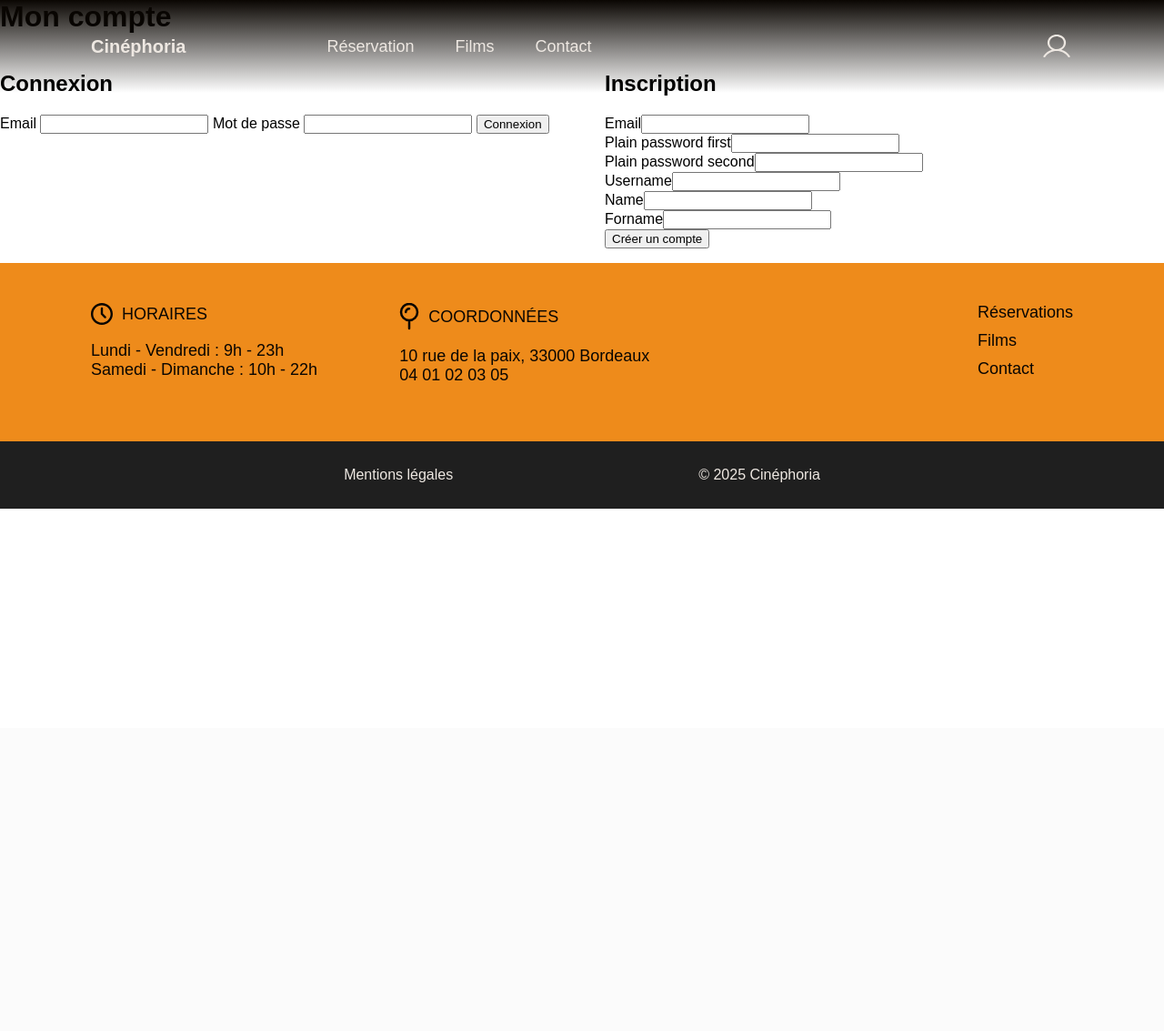
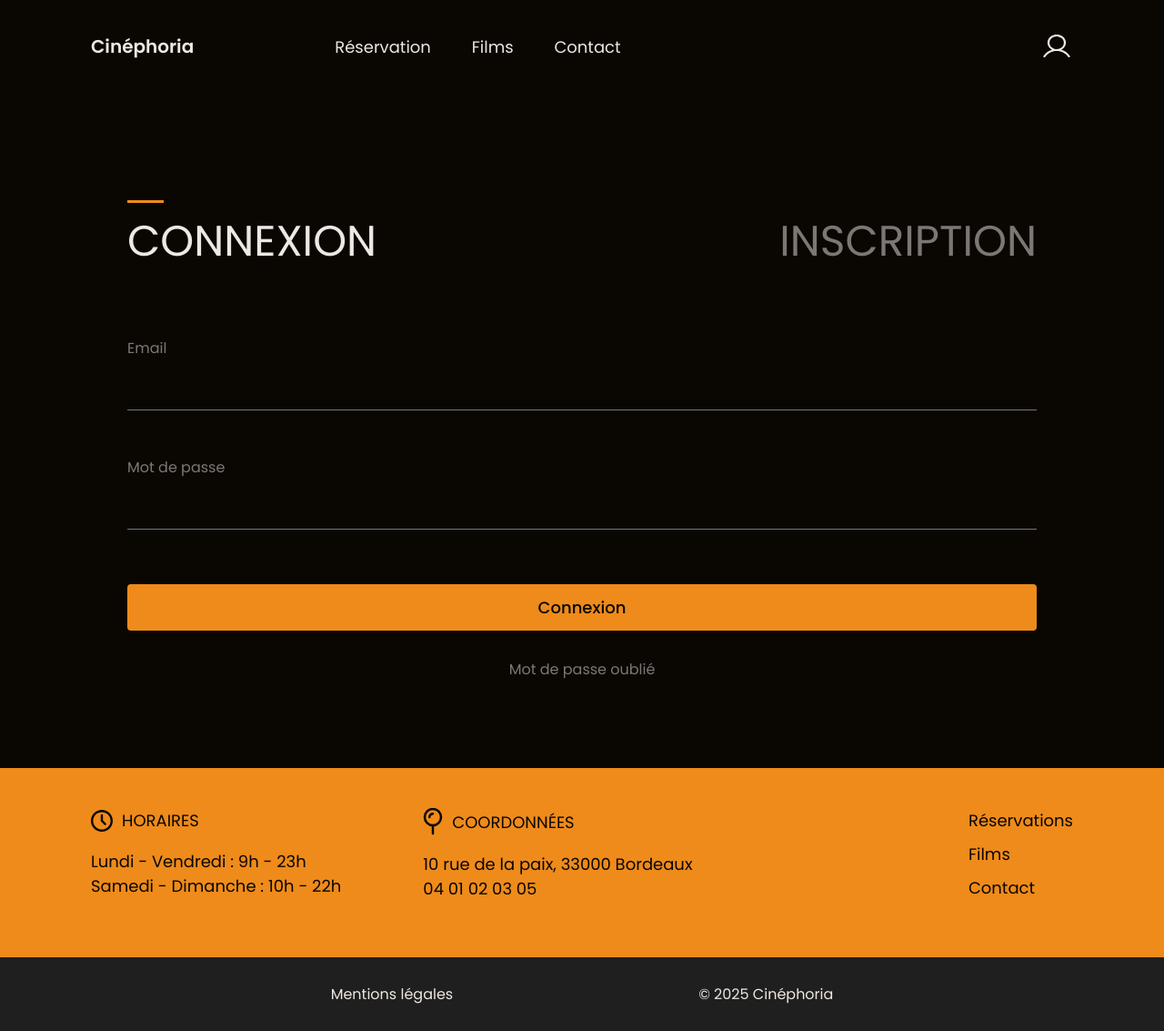
Before and after one commit to Klopes10/Cinephoria, a Symfony app: template templates/auth/index.html.twig in a window 1280 px wide. Shown: the whole page at 91% size. Before the commit the page ends 559 px from the top, so only its background shows below. Run offline with Twig, Linux system fonts and the light colour scheme; the template is opened without the code that fills it, so the values that code supplies are empty; form fields are guessed from the names that the template uses; some libraries are stand-ins or nearby versions.

Commit message:
Page inscription et connexion

```diff
--- /dev/null
+++ b/public/css/auth.css
@@ -0,0 +1,192 @@
+body {
+    background-color: #0A0602;
+}
+
+.auth-wrapper {
+    display: flex;
+    justify-content: center;
+    align-items: flex-start;
+    padding: 80px 20px;
+    min-height: 80vh;
+    background-color: #0A0602;
+}
+
+.auth-container {
+    max-width: 1000px;
+    width: 100%;
+    background-color: #0A0602;
+    color: #EEE8E2;
+}
+
+.auth-tabs {
+    display: flex;
+    justify-content: space-between;
+    margin-bottom: 70px;
+    margin-top: 150px;
+}
+
+.auth-tabs .tab {
+    margin: 0;
+    font-weight: 400;
+    text-transform: uppercase;
+    color: #EEE8E2;
+    cursor: pointer;
+    position: relative;
+    opacity: 0.5;
+}
+
+.auth-tabs .tab.active {
+    color: #EEE8E2;
+    opacity: 1;
+}
+
+.auth-tabs .tab.active::before {
+    content: "";
+    position: absolute;
+    top: -10px;
+    left: 0;
+    width: 40px;
+    height: 3px;
+    background-color: #ee8b1b;
+}
+
+.auth-forms {
+    display: flex;
+    gap: 80px;
+    flex-wrap: wrap;
+
+}
+.form-group{
+    margin-bottom:30px;
+}
+
+.auth-form-section {
+    flex: 1;
+}
+
+.auth-form {
+    display: flex;
+    flex-direction: column;
+    gap: 20px;
+
+}
+
+.auth-form .form-group {
+    display: flex;
+    flex-direction: column;
+}
+
+.auth-form label {
+    font-size: 16px;
+    color: #EEE8E2;
+    opacity: 0.5;
+    transition: opacity 0.3s ease;
+     font-family: "Poppins", sans-serif;
+}
+
+.auth-form .form-group:focus-within label {
+    opacity: 1;
+}
+
+.auth-form input[type="text"],
+.auth-form input[type="password"],
+.auth-form input[type="email"] {
+    width: 100%;
+    background: transparent;
+    border: none;
+    border-bottom: 1px solid #777;
+    color: #EEE8E2;
+    padding:15px 0;
+    font-size: 16px;
+    font-family: inherit;
+    transition: border-color 0.3s;
+
+
+}
+
+.auth-form input:focus {
+    outline: none;
+    border-bottom: 1px solid #EE8B1B;
+    border-color: #EEE8E2;
+}
+
+/* --- Boutons avec effet animé vers le haut --- */
+
+.auth-form button {
+    position: relative;
+    font-family: "Poppins", sans-serif;
+    margin-top: 10px;
+    background-color: #ee8b1b;
+    color: #0A0602;
+    font-weight: 500;
+    border: none;
+    padding: 12px 20px;
+    font-size: 18px;
+    border-radius: 4px;
+    cursor: pointer;
+    transition: color 0.4s ease;
+    z-index: 1;
+}
+
+.auth-form button::before {
+    content: "";
+    position: absolute;
+    left: 0;
+    bottom: 0;
+    height: 0%;
+    width: 100%;
+    background-color: #0A0602;
+    z-index: -1;
+    transition: height 0.4s ease;
+    border-radius: 4px;
+}
+
+.auth-form button:hover::before {
+    height: 100%;
+    border: 1px solid #EE8B1B;
+}
+
+
+.auth-form button:hover {
+    color: #EE8B1B;
+}
+
+.form-row {
+    display: flex;
+    gap: 30px;
+}
+
+.form-row .form-group {
+    display: flex;
+    flex-direction: column;
+}
+
+.form-row .form-group:first-child {
+    width: 319px;
+}
+
+.form-row .form-group:last-child {
+    width: 100%;
+}
+
+.forgot-password {
+    text-align: center;
+    margin-top: 10px;
+}
+
+.forgot-password a {
+    color: #EEE8E2;
+    font-size: 16px;
+    text-decoration: none;
+    opacity: 0.5;
+    font-weight: 400;
+}
+
+.forgot-password a:hover {
+    text-decoration: underline;
+}
+
+.error {
+    color: red;
+    margin-bottom: 10px;
+}
--- a/public/css/home.css
+++ b/public/css/home.css
@@ -132,6 +132,7 @@
     z-index: 1;
     border-radius: 4px;
 }
+
 .movie-card:hover::before {
     opacity: 1;
 }
--- a/public/css/styles.css
+++ b/public/css/styles.css
@@ -6,3 +6,4 @@ body {
       font-family: "Poppins", sans-serif;
       margin:0
 }
+h1{font-size:47px}
--- /dev/null
+++ b/public/js/auth.js
@@ -0,0 +1,20 @@
+    document.addEventListener('DOMContentLoaded', function () {
+            const tabLogin = document.getElementById('tab-login');
+            const tabRegister = document.getElementById('tab-register');
+            const loginForm = document.getElementById('login-form');
+            const registerForm = document.getElementById('register-form');
+
+            tabLogin.addEventListener('click', () => {
+                tabLogin.classList.add('active');
+                tabRegister.classList.remove('active');
+                loginForm.style.display = 'block';
+                registerForm.style.display = 'none';
+            });
+
+            tabRegister.addEventListener('click', () => {
+                tabRegister.classList.add('active');
+                tabLogin.classList.remove('active');
+                loginForm.style.display = 'none';
+                registerForm.style.display = 'block';
+            });
+        });
--- a/templates/auth/index.html.twig
+++ b/templates/auth/index.html.twig
@@ -1,44 +1,88 @@
 {% extends 'base.html.twig' %}
+
+{% block stylesheets %}
+    {{ parent() }}
+    <link rel="stylesheet" href="{{ asset('css/auth.css') }}">
+    <script src="{{ asset('js/auth.js') }}"></script>
+{% endblock %}
 
 {% block title %}Connexion / Inscription{% endblock %}
 
 {% block body %}
-<h1>Mon compte</h1>
+<div class="auth-wrapper">
+    <div class="auth-container">
+        <div class="auth-tabs">
+            <h1 id="tab-login" class="tab active">CONNEXION</h1>
+            <h1 id="tab-register" class="tab">INSCRIPTION</h1>
+        </div>
 
-<div style="display: flex; gap: 50px;">
-    <div style="flex: 1;">
-        <h2>Connexion</h2>
+        <div class="auth-forms">
+            <div id="login-form" class="auth-form-section">
                 {% if login_error %}
-            <div style="color: red;">Identifiants invalides</div>
+                    <div class="error">Identifiants invalides</div>
                 {% endif %}
 
-        <form method="post" action="{{ path('app_login') }}">
+                <form method="post" action="{{ path('app_login') }}" class="auth-form">
+                    <div class="form-group">
                         <label for="email">Email</label>
-            <input type="text" id="email" name="_username" value="{{ last_username }}" required />
+                        <input type="text" id="email" name="_username" value="{{ last_username }}" required>
+                    </div>
 
+                    <div class="form-group">
                         <label for="password">Mot de passe</label>
-            <input type="password" id="password" name="_password" required />
+                        <input type="password" id="password" name="_password" required>
+                    </div>
 
-            <input type="hidden" name="_csrf_token"
-                value="{{ csrf_token('authenticate') }}"
-            >
+                    <input type="hidden" name="_csrf_token" value="{{ csrf_token('authenticate') }}">
 
                     <button type="submit">Connexion</button>
+
+                    <div class="forgot-password">
+                        <a href="#">Mot de passe oublié</a>
+                    </div>
                 </form>
             </div>
 
-    <div style="flex: 1;">
-        <h2>Inscription</h2>
+            <div id="register-form" class="auth-form-section" style="display: none;">
+                {{ form_start(registration_form, {'attr': {'class': 'auth-form'}}) }}
 
-        {{ form_start(registration_form) }}
-            {{ form_row(registration_form.email) }}
-            {{ form_row(registration_form.plainPassword.first) }}
-            {{ form_row(registration_form.plainPassword.second) }}
-            {{ form_row(registration_form.username) }}
-            {{ form_row(registration_form.name) }}
-            {{ form_row(registration_form.forname) }}
-            <button type="submit">Créer un compte</button>
+                    <div class="form-row">
+                        <div class="form-group">
+                            {{ form_label(registration_form.forname) }}
+                            {{ form_widget(registration_form.forname) }}
+                        </div>
+
+                        <div class="form-group">
+                            {{ form_label(registration_form.name) }}
+                            {{ form_widget(registration_form.name) }}
+                        </div>
+                    </div>
+
+                    <div class="form-group">
+                        {{ form_label(registration_form.username) }}
+                        {{ form_widget(registration_form.username) }}
+                    </div>
+
+                    <div class="form-group">
+                        {{ form_label(registration_form.email) }}
+                        {{ form_widget(registration_form.email) }}
+                    </div>
+
+                    <div class="form-group">
+                        {{ form_label(registration_form.plainPassword.first) }}
+                        {{ form_widget(registration_form.plainPassword.first) }}
+                    </div>
+
+                    <div class="form-group">
+                        {{ form_label(registration_form.plainPassword.second) }}
+                        {{ form_widget(registration_form.plainPassword.second) }}
+                    </div>
+
+                    <button type="submit">Inscription</button>
+
                 {{ form_end(registration_form) }}
             </div>
         </div>
+    </div>
+</div>
 {% endblock %}
--- a/templates/base.html.twig
+++ b/templates/base.html.twig
@@ -8,6 +8,11 @@
         <link rel="stylesheet" href="{{ asset('css/styles.css') }}">
         <link rel="stylesheet" href="{{ asset('css/footer.css') }}">
         <script src="{{ asset('js/scripts.js') }}"></script>
+
+    <link rel="preconnect" href="https://fonts.googleapis.com">
+<link rel="preconnect" href="https://fonts.gstatic.com" crossorigin>
+<link href="https://fonts.googleapis.com/css2?family=Poppins:ital,wght@0,100;0,200;0,300;0,400;0,500;0,600;0,700;0,800;0,900;1,100;1,200;1,300;1,400;1,500;1,600;1,700;1,800;1,900&display=swap" rel="stylesheet">
+
         {% block stylesheets %}
         {% endblock %}
 
--- a/templates/home/index.html.twig
+++ b/templates/home/index.html.twig
@@ -4,11 +4,7 @@
 
 {% block stylesheets %}
     {{ parent() }}
-    <link rel="stylesheet" href="{{ asset('css/home.css') }}">
-    <link rel="preconnect" href="https://fonts.googleapis.com">
-<link rel="preconnect" href="https://fonts.gstatic.com" crossorigin>
-<link href="https://fonts.googleapis.com/css2?family=Poppins:ital,wght@0,100;0,200;0,300;0,400;0,500;0,600;0,700;0,800;0,900;1,100;1,200;1,300;1,400;1,500;1,600;1,700;1,800;1,900&display=swap" rel="stylesheet">
-    {% endblock %}
+    <link rel="stylesheet" href="{{ asset('css/home.css') }}">{% endblock %}
 
 {% block body %}
     <section class="banner">
```
Lines whose indentation alone changed are shown as unchanged.
